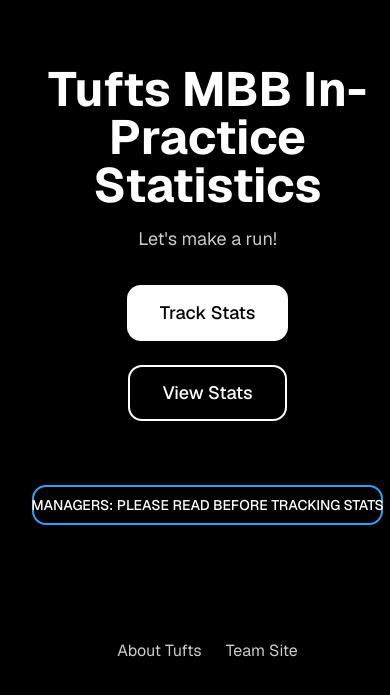
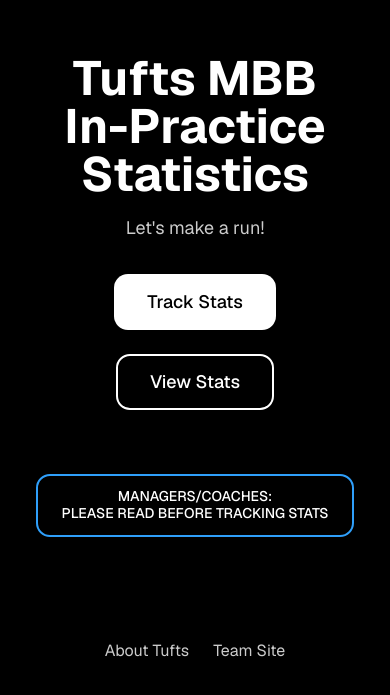
Before and after one commit to AndrewBacigalupi/rac-stats, a Next.js app: page /dashboard in a window 390 px wide. Shown: the part 103-798 px from the top of the page. Built offline with nearby package versions, Linux system fonts and the light colour scheme.

Commit message:
Changes to manager doc button sizing and centering on mobile

```diff
--- a/src/app/dashboard/page.tsx
+++ b/src/app/dashboard/page.tsx
@@ -9,7 +9,10 @@
     <div className="font-sans grid grid-rows-[20px_1fr_20px] items-center justify-items-center min-h-screen p-8 pb-20 gap-16 sm:p-20" style={{backgroundColor: '#000000'}}>
       <main className="flex flex-col gap-8 row-start-2 items-center">
         <div className="text-center">
-          <h1 className="text-5xl font-bold mb-4" style={{color: '#ffffff'}}>Tufts MBB In-Practice Statistics</h1>
+          <h1 className="text-5xl font-bold mb-4" style={{color: '#ffffff'}}>
+            <span className="block sm:inline">Tufts MBB</span>
+            <span className="block sm:inline sm:ml-2">In-Practice Statistics</span>
+          </h1>
           <p className="text-lg" style={{color: '#ffffff', opacity: 0.8}}>Let's make a run!</p>
         </div>
 
@@ -39,10 +42,13 @@
         <div className="mt-8 h-auto flex gap-4 whitespace-normal items-center justify-center flex-col sm:flex-row">
           <Link href="/manager-docs" passHref>
             <Button
-              className="rounded-xl max-w-[90vw] sm:max-w-none border-2 transition-all duration-300 flex items-center justify-center font-medium text-sm h-10 px-6 shadow-lg hover:shadow-xl hover:opacity-80"
+              className="rounded-xl max-w-[90vw] sm:max-w-none border-2 transition-all duration-300 flex items-center justify-center font-medium text-sm h-auto py-3 px-6 shadow-lg hover:shadow-xl hover:opacity-80 text-center leading-tight"
               style={{backgroundColor: 'transparent', color: '#ffffff', borderColor: '#2f9ffa'}}
             >
-              MANAGERS: PLEASE READ BEFORE TRACKING STATS
+              <span className="block sm:inline">
+                <span className="block sm:inline">MANAGERS/COACHES:</span>
+                <span className="block sm:inline sm:ml-1">PLEASE READ BEFORE TRACKING STATS</span>
+              </span>
             </Button>
           </Link>
         </div>
--- a/src/app/globals.css
+++ b/src/app/globals.css
@@ -118,5 +118,13 @@
   }
   body {
     @apply bg-background text-foreground;
+    background-color: #000000 !important;
+    margin: 0;
+    padding: 0;
+  }
+  html {
+    background-color: #000000 !important;
+    margin: 0;
+    padding: 0;
   }
 }
--- a/src/app/stat-entry/page.tsx
+++ b/src/app/stat-entry/page.tsx
@@ -259,10 +259,10 @@
 
             {/* Undo Last Entry Button */}
             {lastStatEntry && (
-              <div className="mt-4 mb-8">
+              <div className="mt-4 mb-8 flex justify-center">
                  <Button
                    onClick={handleUndoClick}
-                   className="rounded-xl border-2 transition-all duration-300 flex items-center justify-center font-medium text-sm h-10 px-6 shadow-lg mx-auto hover:opacity-80"
+                   className="rounded-xl border-2 transition-all duration-300 flex items-center justify-center font-medium text-sm h-10 px-6 shadow-lg hover:opacity-80"
                    style={{
                      backgroundColor: "transparent",
                      color: "#ffffff",
```
